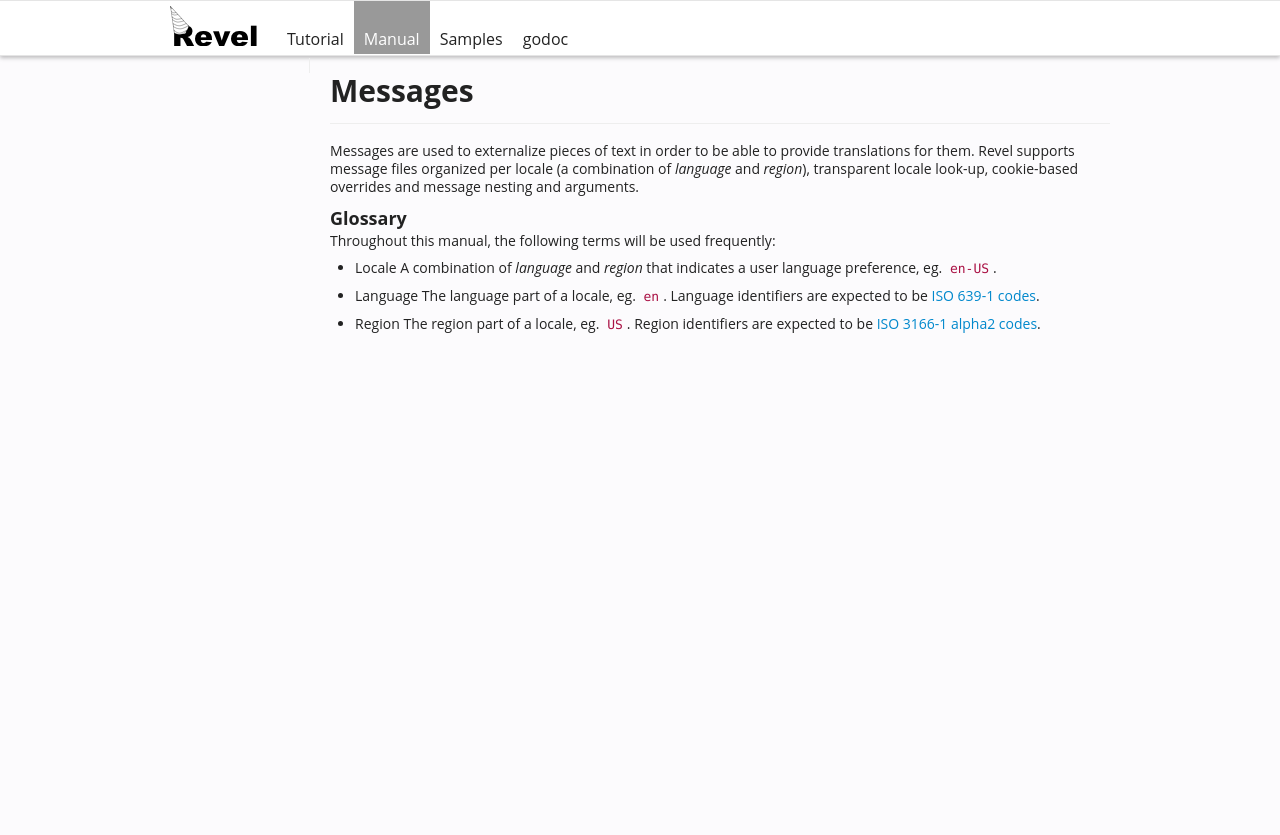
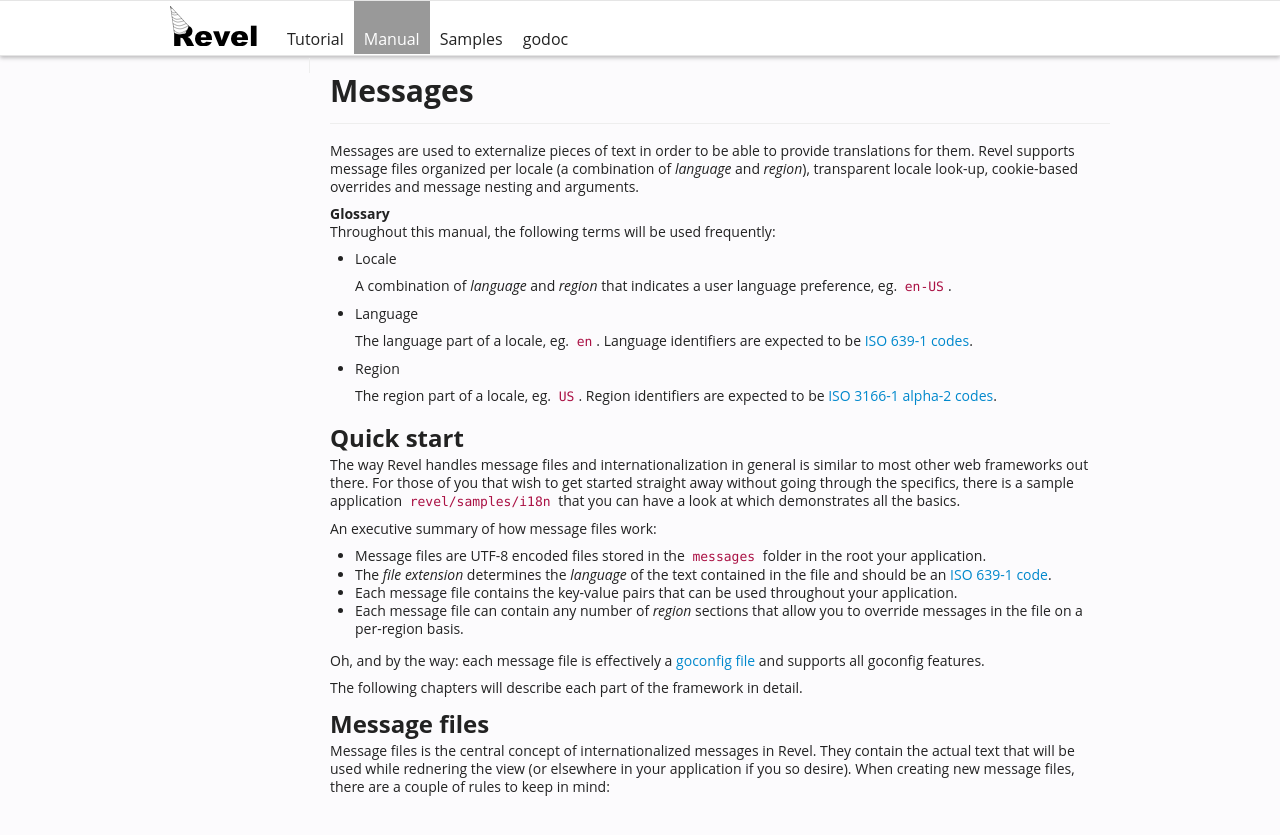
Before and after one commit to revel/revel, a Jekyll site: the page built from manual/i18n-messages.md, in a window 1280 px wide. Shown: the top 835 px of the page. Built offline with Jekyll 4.4.1, drawn with Linux system fonts in a browser that asks for light colours.

Commit message:
I18n manual update

```diff
--- a/manual/i18n-messages.md
+++ b/manual/i18n-messages.md
@@ -7,15 +7,40 @@ Messages are used to externalize pieces of text in order to be able to provide t
 supports message files organized per locale (a combination of *language* and *region*), transparent locale
 look-up, cookie-based overrides and message nesting and arguments.
 
-### Glossary
+#### Glossary
 
 Throughout this manual, the following terms will be used frequently:
 
 * Locale
-  A combination of *language* and *region* that indicates a user language preference, eg. `en-US`.
+
+    A combination of *language* and *region* that indicates a user language preference, eg. `en-US`.
 
 * Language
-  The language part of a locale, eg. `en`. Language identifiers are expected to be [ISO 639-1 codes](http://en.wikipedia.org/wiki/List_of_ISO_639-1_codes).
+
+    The language part of a locale, eg. `en`. Language identifiers are expected to be [ISO 639-1 codes](http://en.wikipedia.org/wiki/List_of_ISO_639-1_codes).
 
 * Region
-  The region part of a locale, eg. `US`. Region identifiers are expected to be [ISO 3166-1 alpha2 codes](http://en.wikipedia.org/wiki/ISO_3166-1_alpha-2).
+
+    The region part of a locale, eg. `US`. Region identifiers are expected to be [ISO 3166-1 alpha-2 codes](http://en.wikipedia.org/wiki/ISO_3166-1_alpha-2).
+
+## Quick start
+
+The way Revel handles message files and internationalization in general is similar to most other web frameworks out there. For those of you that wish to get
+started straight away without going through the specifics, there is a sample application `revel/samples/i18n` that you can have a look at which demonstrates
+all the basics.
+
+An executive summary of how message files work:
+
+* Message files are UTF-8 encoded files stored in the `messages` folder in the root your application.
+* The *file extension* determines the *language* of the text contained in the file and should be an [ISO 639-1 code](http://en.wikipedia.org/wiki/List_of_ISO_639-1_codes).
+* Each message file contains the key-value pairs that can be used throughout your application.
+* Each message file can contain any number of *region* sections that allow you to override messages in the file on a per-region basis.
+
+Oh, and by the way: each message file is effectively a [goconfig file](https://github.com/robfig/goconfig) and supports all goconfig features.
+
+The following chapters will describe each part of the framework in detail.
+
+## Message files
+
+Message files is the central concept of internationalized messages in Revel. They contain the actual text that will be used while rednering the view (or
+elsewhere in your application if you so desire). When creating new message files, there are a couple of rules to keep in mind:
```
